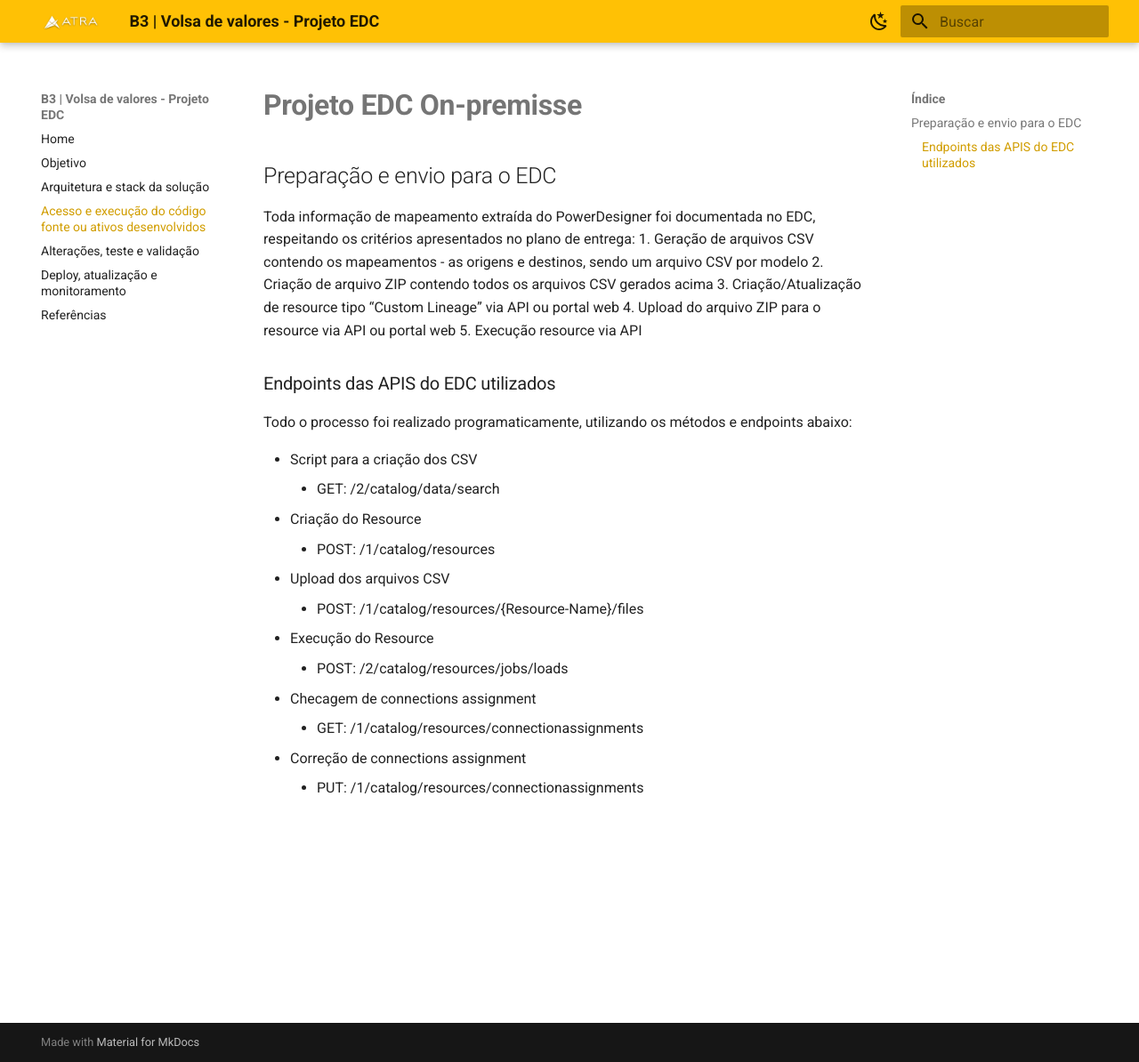
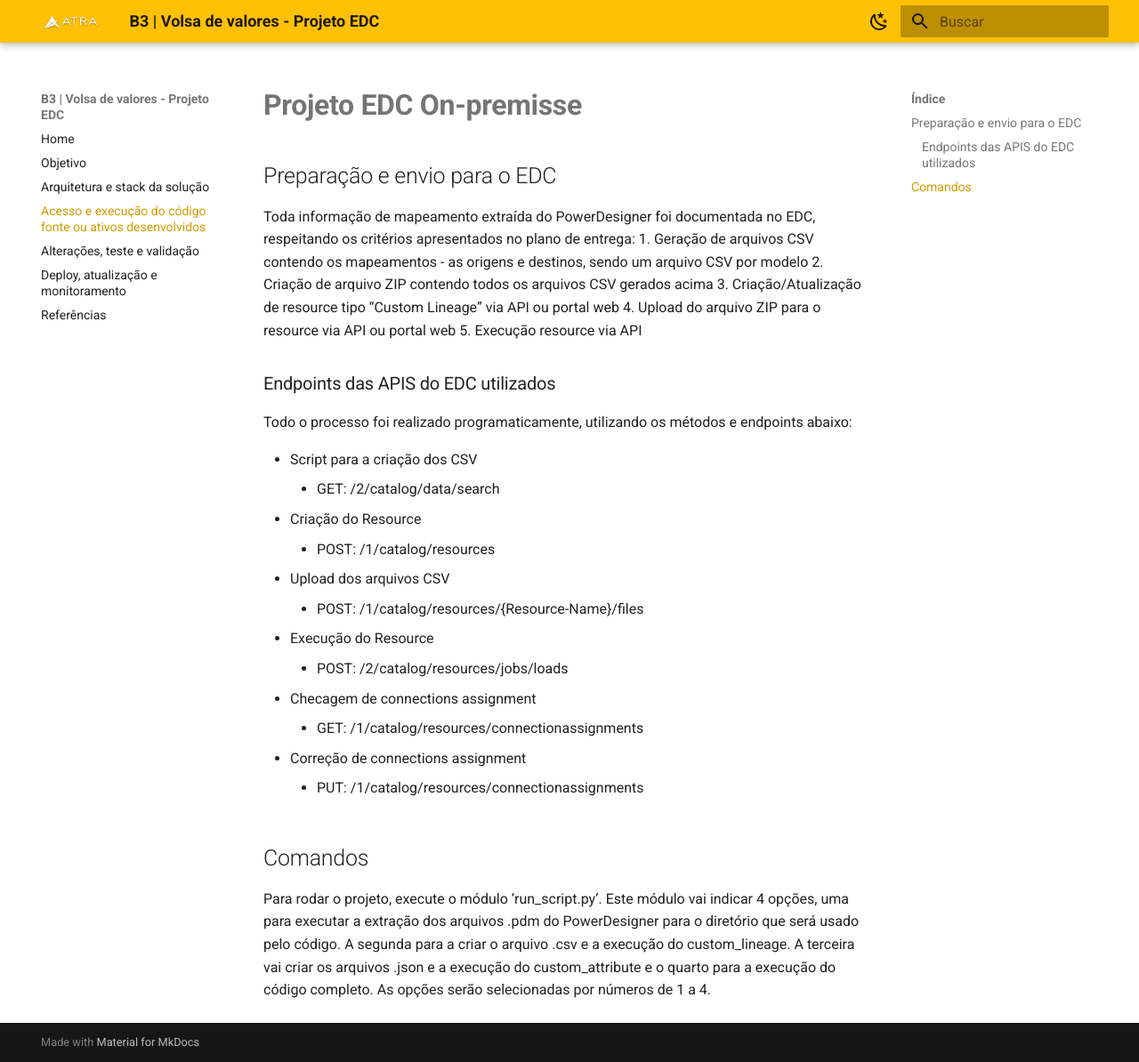
Before and after one commit to lucianafm-atra/b3_docs-mkdocs, an MkDocs documentation site: the page built from docs/acesso_e_exec_cod_fonte.md, in a window 1280 px wide and 1194 px high. Shown: the whole window at 89% size. Built offline with MkDocs 1.6.1 and Material for MkDocs 9.7.7, drawn with Linux system fonts in a browser that asks for light colours.

Commit message:
Update acesso e execução, comandos

```diff
--- a/docs/acesso_e_exec_cod_fonte.md
+++ b/docs/acesso_e_exec_cod_fonte.md
@@ -25,3 +25,6 @@
     * GET:		/1/catalog/resources/connectionassignments
 - Correção de connections assignment
     * PUT:		/1/catalog/resources/connectionassignments
+
+##Comandos
+Para rodar o projeto, execute o módulo ‘run_script.py’. Este módulo vai indicar 4 opções, uma para executar a extração dos arquivos .pdm do PowerDesigner para o diretório que será usado pelo código. A segunda para a criar o arquivo .csv e a execução do custom_lineage. A terceira vai criar os arquivos .json e a execução do custom_attribute e o quarto para a execução do código completo. As opções serão selecionadas por números de 1 a 4.
```
